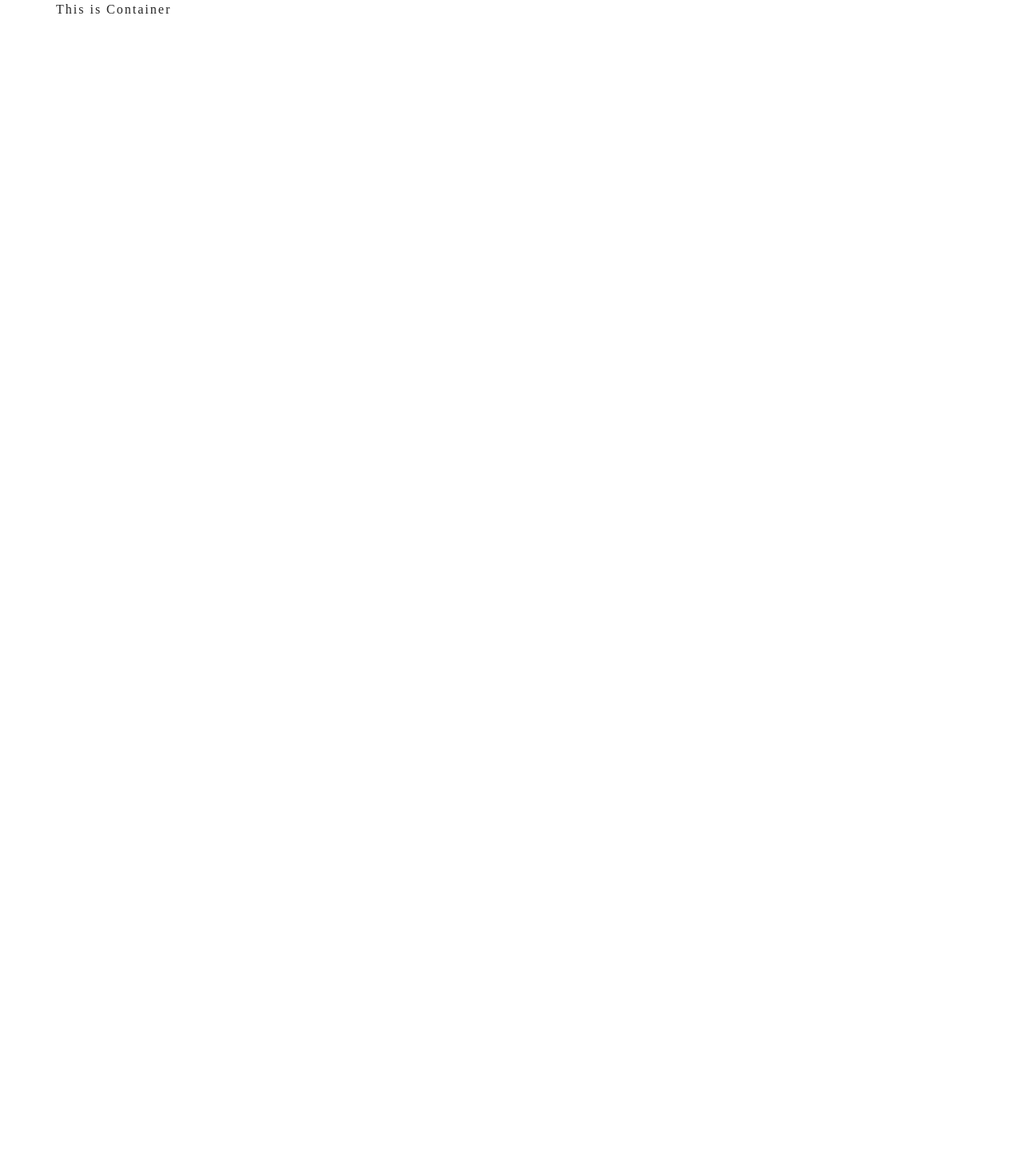
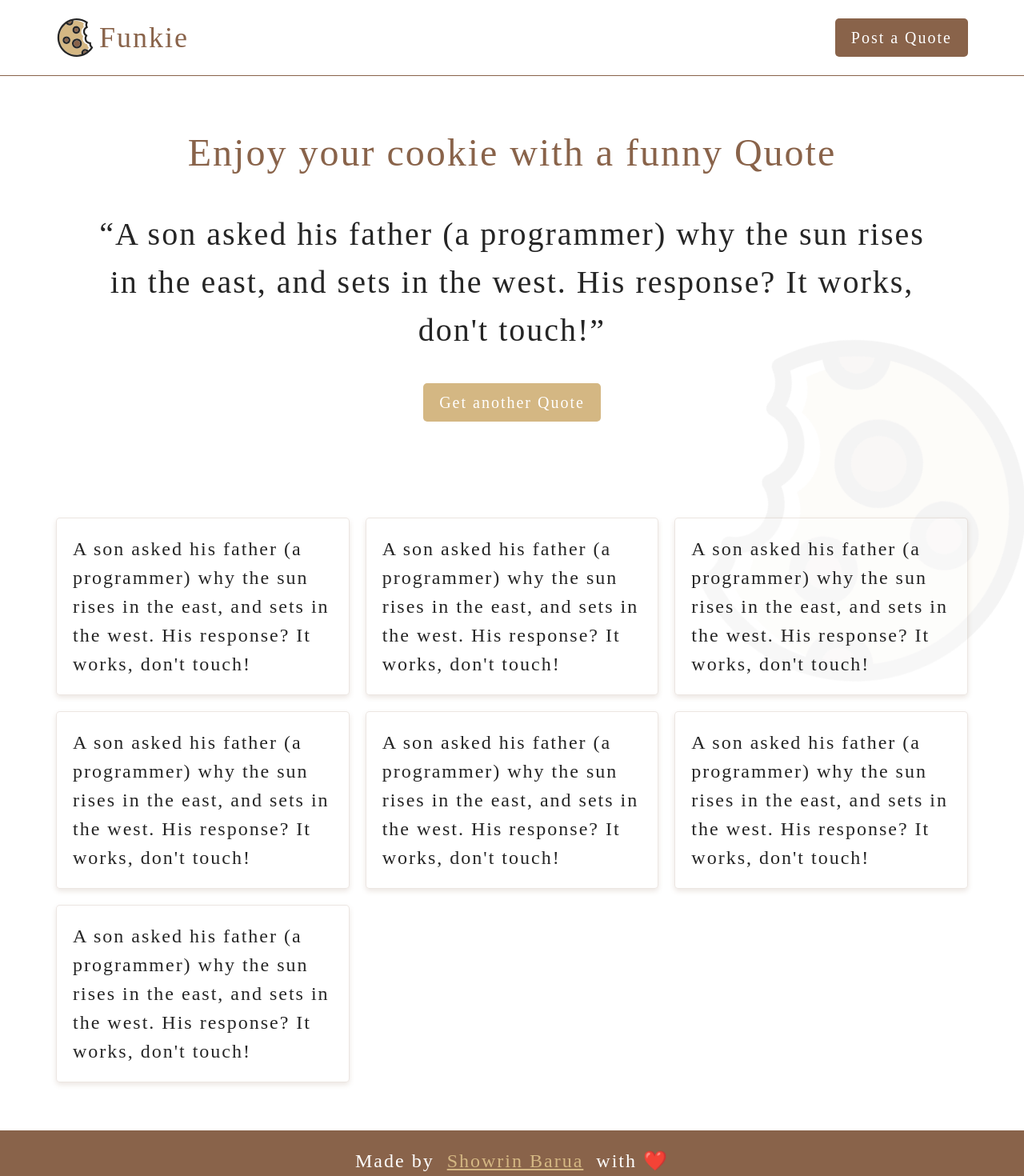
Before and after one commit to Showrin/drf-react-aws-deployment, a React (Create React App) app in the folder frontend/: page / in a window 1280 px wide. Shown: the top 1470 px of the page at 80% size. Before the commit the page ends 800 px from the top, so only its background shows below. Built offline with nearby package versions, Linux system fonts and the light colour scheme; a web font is replaced by a local one.

Commit message:
:rocket: Build the full site combining all the components inside App component

```diff
--- a/frontend/src/App.js
+++ b/frontend/src/App.js
@@ -1,9 +1,19 @@
-import { Container } from "./components";
+import {
+  CookieWatermark,
+  FeaturedQuoteSection,
+  Footer,
+  Navbar,
+  QuoteList,
+} from "./components";
 
 export default function App() {
   return (
     <div className="App">
-      <Container>This is Container</Container>
+      <Navbar />
+      <FeaturedQuoteSection />
+      <QuoteList />
+      <CookieWatermark />
+      <Footer />
     </div>
   );
 }
```
